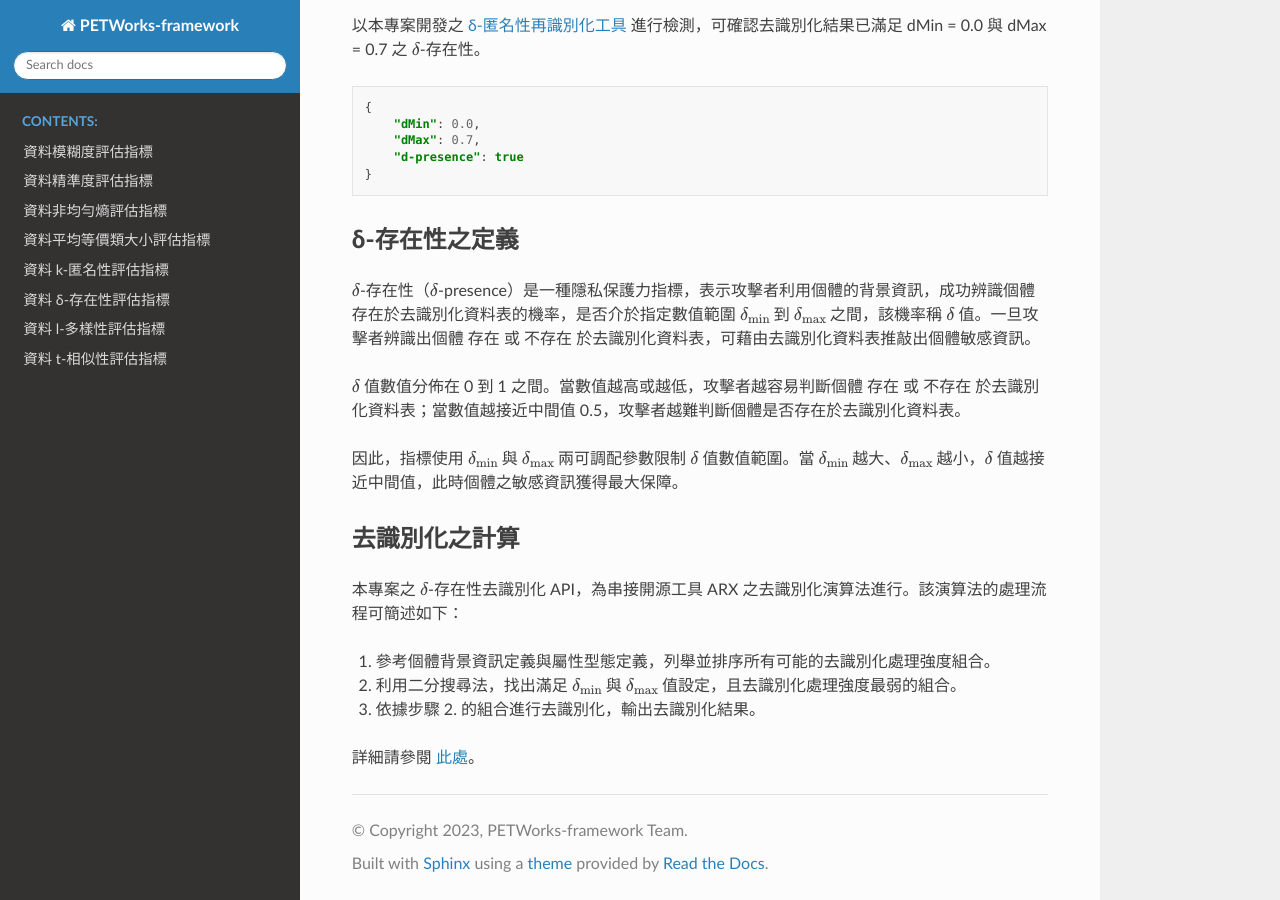
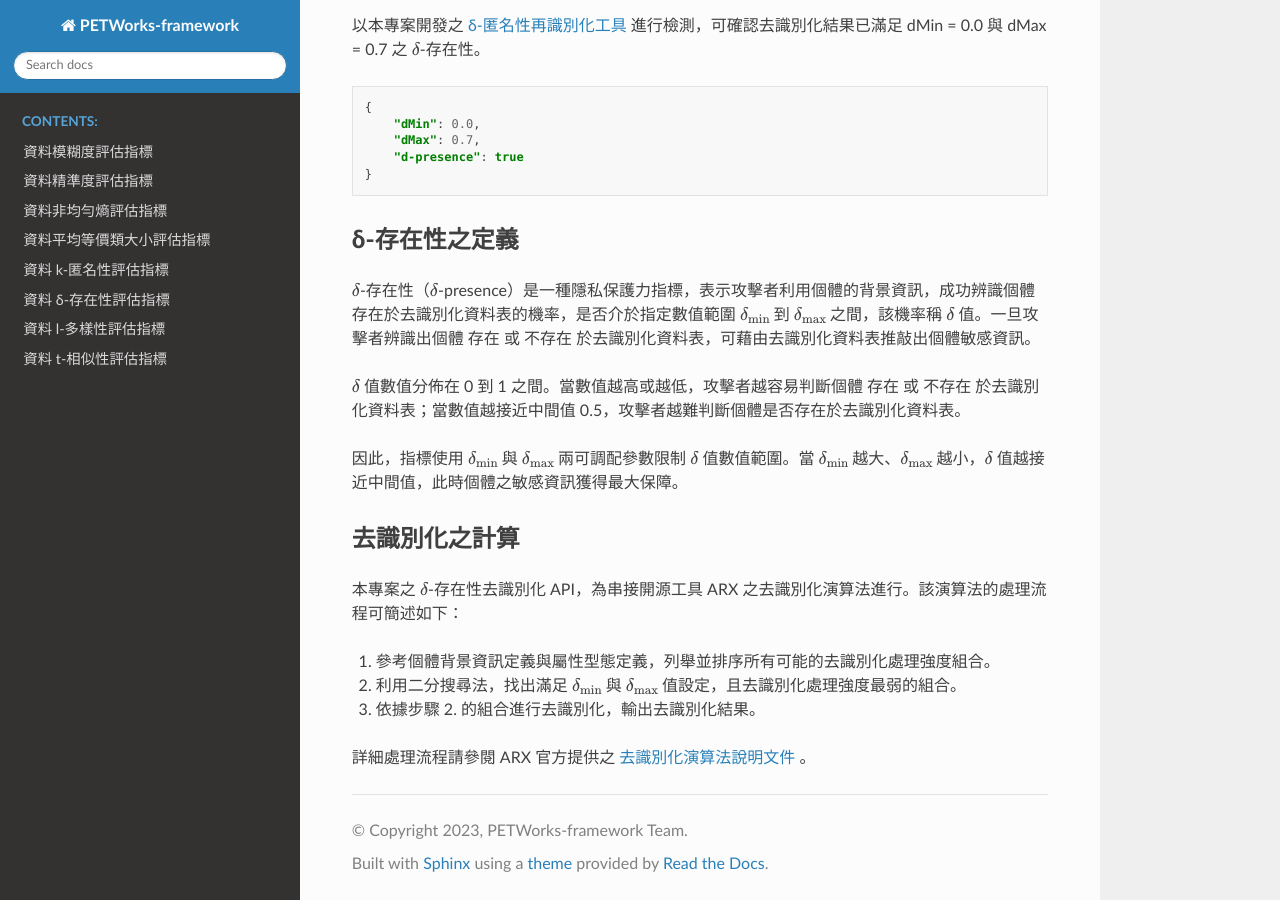
Before and after one commit to quark-engine/PETWorks-DOC, a Sphinx documentation site: the page built from docs/source/dpresence_de-identify.rst, in a window 1280 px wide and 900 px high, scrolled down 1821 px. Built offline with Sphinx 7.4.7 and the Read the Docs theme 2.0.0, drawn with Linux system fonts in a browser that asks for light colours.

Commit message:
Update dpresence_de-identify.rst

```diff
--- a/docs/source/dpresence_de-identify.rst
+++ b/docs/source/dpresence_de-identify.rst
@@ -111,4 +111,4 @@
 3. 依據步驟 2. 的組合進行去識別化，輸出去識別化結果。
 
 
-詳細請參閱 `此處 <https://hackmd.io/_m52ikVaS1GujvowVEmPFA>`_。
+詳細處理流程請參閱 ARX 官方提供之 `去識別化演算法說明文件 <https://arx.deidentifier.org/development/algorithms/>`_ 。
```
